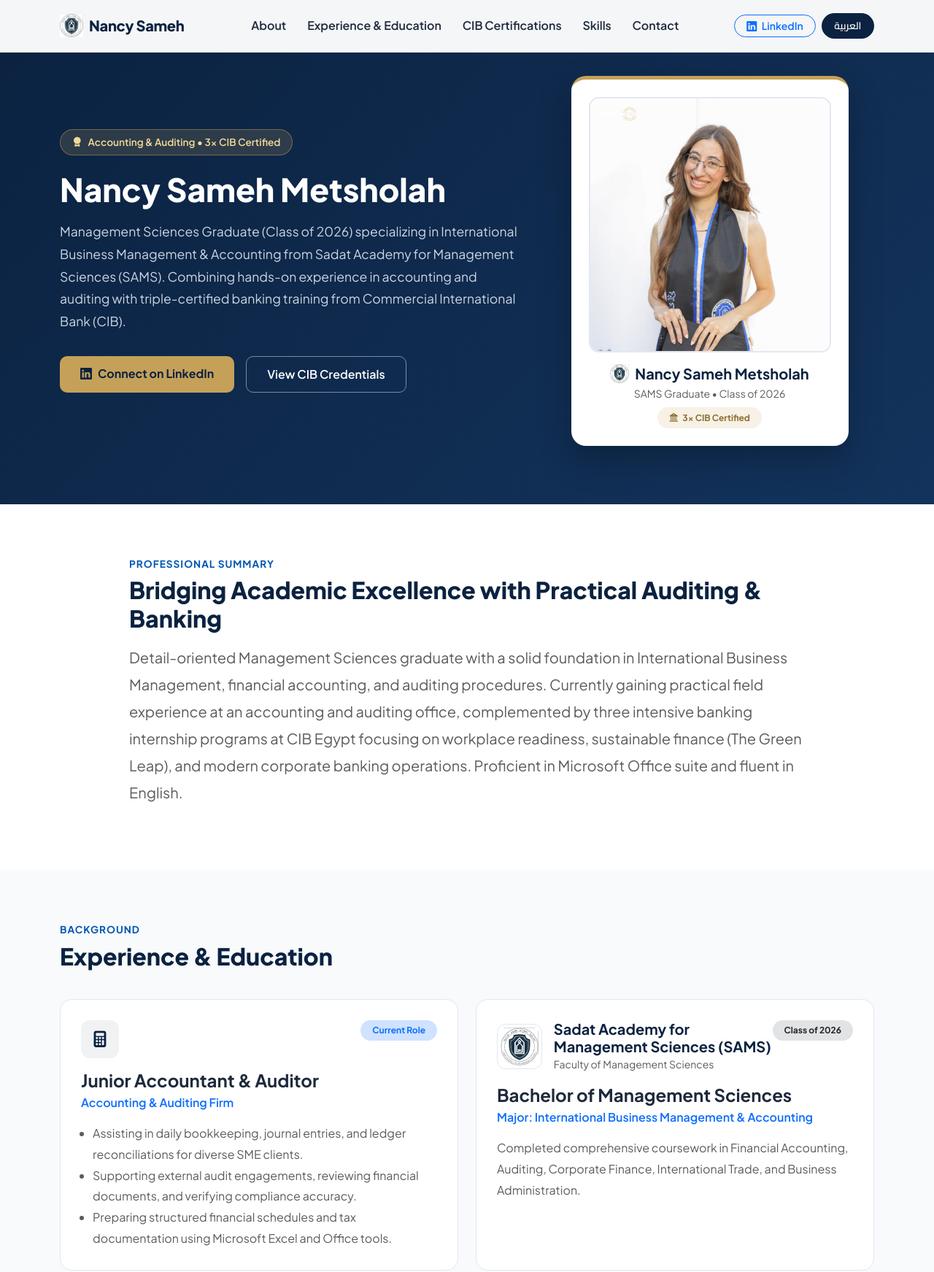
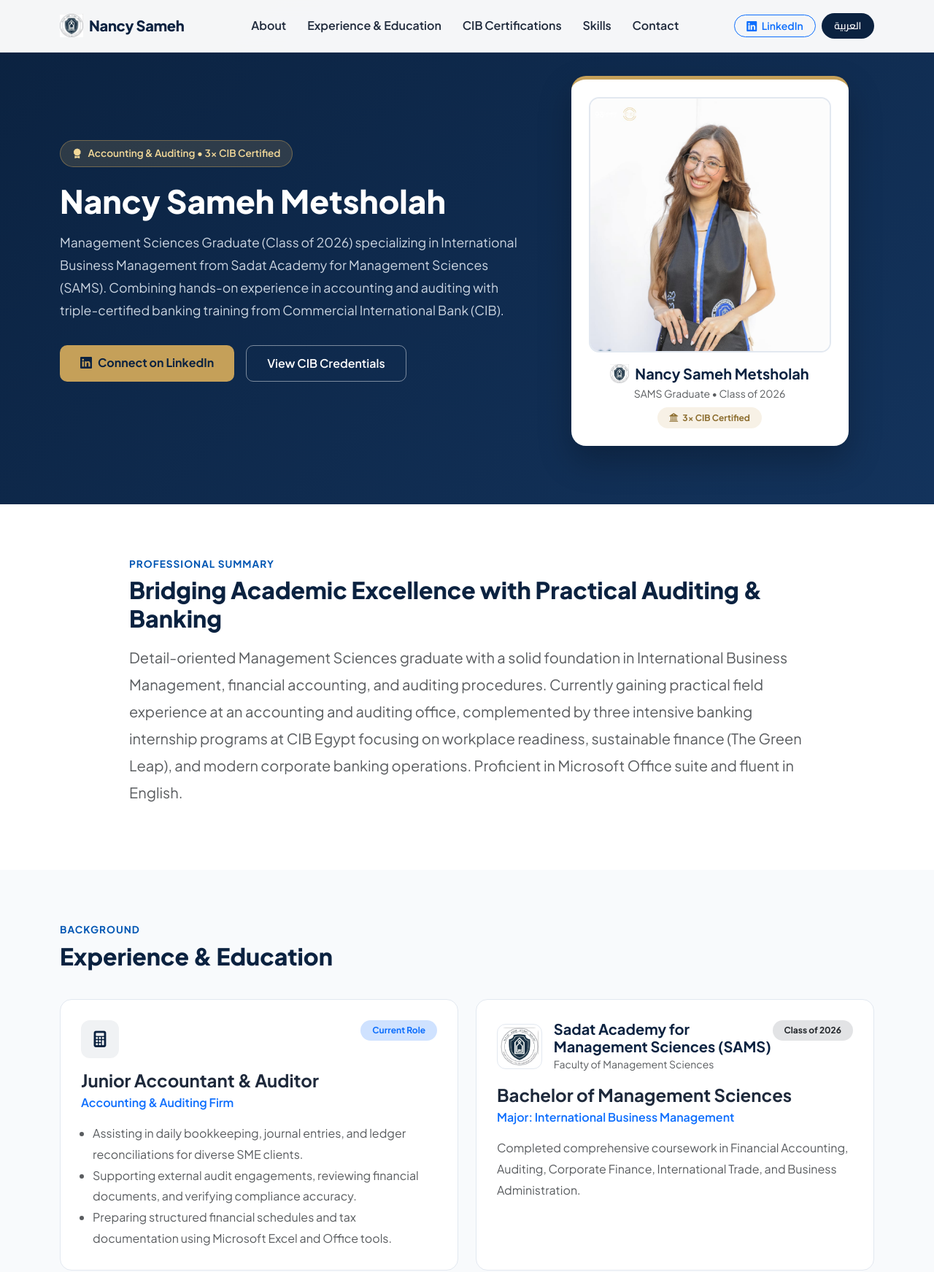
Before and after one commit to vivianyunnan9-art/nancy-portfolio, a plain HTML site: page index.html in a window 1280 px wide. Shown: the top 1743 px of the page at 73% size. Drawn offline with nearby package versions, Linux system fonts and the light colour scheme.

Commit message:
Add files via upload

```diff
--- a/index.html
+++ b/index.html
@@ -3,7 +3,7 @@
 <head>
   <meta charset="UTF-8" />
   <meta name="viewport" content="width=device-width, initial-scale=1.0" />
-  <title>Nancy Sameh Metsholah | Financial & Accounting Portfolio</title>
+  <title>Nancy Sameh Metsholah | Financial  Portfolio</title>
   <!-- Google Fonts -->
   <link href="https://fonts.googleapis.com/css2?family=Cairo:wght@400;600;700;800&family=Plus+Jakarta+Sans:wght@400;500;600;700;800&display=swap" rel="stylesheet">
   <!-- Bootstrap 5 CSS -->
@@ -366,7 +366,7 @@
           </div>
           <h1 class="hero-title" data-i18n="hero_name">Nancy Sameh Metsholah</h1>
           <p class="hero-subtitle" data-i18n="hero_desc">
-            Management Sciences Graduate (Class of 2026) specializing in International Business Management & Accounting from Sadat Academy for Management Sciences (SAMS). Combining hands-on experience in accounting and auditing with triple-certified banking training from Commercial International Bank (CIB).
+            Management Sciences Graduate (Class of 2026) specializing in International Business Management  from Sadat Academy for Management Sciences (SAMS). Combining hands-on experience in accounting and auditing with triple-certified banking training from Commercial International Bank (CIB).
           </p>
           <div class="d-flex flex-wrap gap-3">
             <a href="https://www.linkedin.com/in/nancy-sameh-b92126426?utm_source=share_via&utm_content=profile&utm_medium=member_android" target="_blank" class="btn btn-gold">
@@ -446,7 +446,7 @@
               <span class="badge bg-secondary-subtle text-dark rounded-pill px-3 py-2" data-i18n="edu_year">Class of 2026</span>
             </div>
             <h4 class="fw-bold mb-1 mt-3" data-i18n="edu_degree">Bachelor of Management Sciences</h4>
-            <p class="text-primary fw-semibold mb-2" data-i18n="edu_major">Major: International Business Management & Accounting</p>
+            <p class="text-primary fw-semibold mb-2" data-i18n="edu_major">Major: International Business Management </p>
             <p class="text-muted mt-3 mb-0" style="line-height: 1.8;" data-i18n="edu_desc">
               Completed comprehensive coursework in Financial Accounting, Auditing, Corporate Finance, International Trade, and Business Administration.
             </p>
@@ -627,7 +627,7 @@
         nav_contact: "Contact",
         hero_badge: "Accounting & Auditing • 3x CIB Certified",
         hero_name: "Nancy Sameh Metsholah",
-        hero_desc: "Management Sciences Graduate (Class of 2026) specializing in International Business Management & Accounting from Sadat Academy for Management Sciences (SAMS). Combining hands-on experience in accounting and auditing with triple-certified banking training from Commercial International Bank (CIB).",
+        hero_desc: "Management Sciences Graduate (Class of 2026) specializing in International Business Management from Sadat Academy for Management Sciences (SAMS). Combining hands-on experience in accounting and auditing with triple-certified banking training from Commercial International Bank (CIB).",
         btn_linkedin: "Connect on LinkedIn",
         btn_certs: "View CIB Credentials",
         card_name: "Nancy Sameh Metsholah",
@@ -646,7 +646,7 @@
         exp_li3: "Preparing structured financial schedules and tax documentation using Microsoft Excel and Office tools.",
         edu_year: "Class of 2026",
         edu_degree: "Bachelor of Management Sciences",
-        edu_major: "Major: International Business Management & Accounting",
+        edu_major: "Major: International Business Management ",
         edu_uni: "Sadat Academy for Management Sciences (SAMS)",
         edu_sub: "Faculty of Management Sciences",
         edu_desc: "Completed comprehensive coursework in Financial Accounting, Auditing, Corporate Finance, International Trade, and Business Administration.",
@@ -683,7 +683,7 @@
         nav_contact: "تواصل معي",
         hero_badge: "محاسبة ومراجعة • 3 شهادات من بنك CIB",
         hero_name: "نانسي سامح متوشالح",
-        hero_desc: "خريجة علوم إدارية (دفعة 2026) تخصص إدارة الأعمال الدولية والمحاسبة من أكاديمية السادات للعلوم الإدارية. تجمع بين الخبرة العملية في مكاتب المحاسبة والمراجعة والتدريب المصرفي المعتمد لثلاث مرات من البنك التجاري الدولي (CIB).",
+        hero_desc: "خريجة علوم إدارية (دفعة 2026) تخصص إدارة الأعمال الدولية من أكاديمية السادات للعلوم الإدارية. تجمع بين الخبرة العملية في مكاتب المحاسبة والمراجعة والتدريب المصرفي المعتمد لثلاث مرات من البنك التجاري الدولي (CIB).",
         btn_linkedin: "تواصل عبر LinkedIn",
         btn_certs: "استعراض شهادات CIB",
         card_name: "نانسي سامح متوشالح",
@@ -702,7 +702,7 @@
         exp_li3: "إعداد الجداول المالية والمستندات الضريبية المنظمة باستخدام برامج Microsoft Excel و Office.",
         edu_year: "دفعة 2026",
         edu_degree: "بكالوريوس العلوم الإدارية",
-        edu_major: "التخصص: إدارة الأعمال الدولية والمحاسبة",
+        edu_major: "التخصص: إدارة الأعمال الدولية",
         edu_uni: "أكاديمية السادات للعلوم الإدارية (SAMS)",
         edu_sub: "كلية العلوم الإدارية",
         edu_desc: "دراسة أكاديمية شاملة في المحاسبة المالية، المراجعة، التمويل المؤسسي، التجارة الدولية، وإدارة الأعمال.",
```
